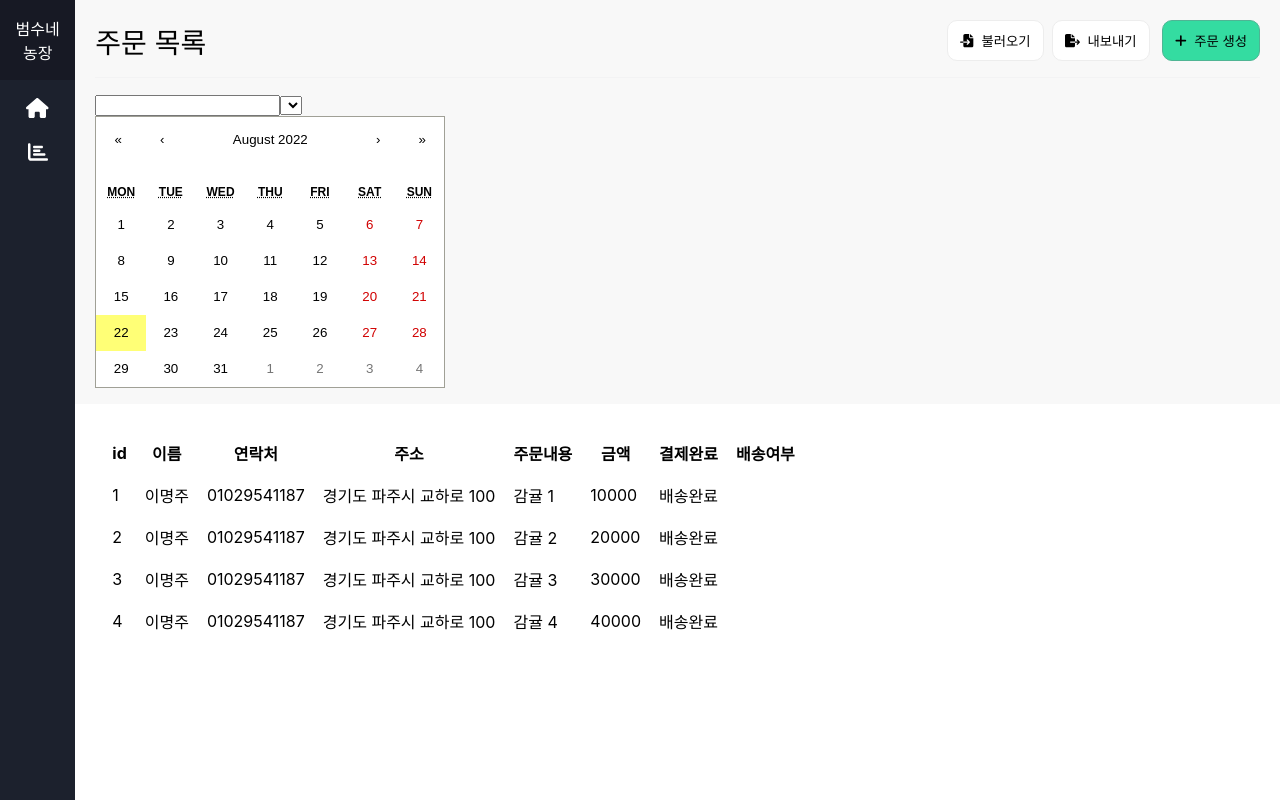
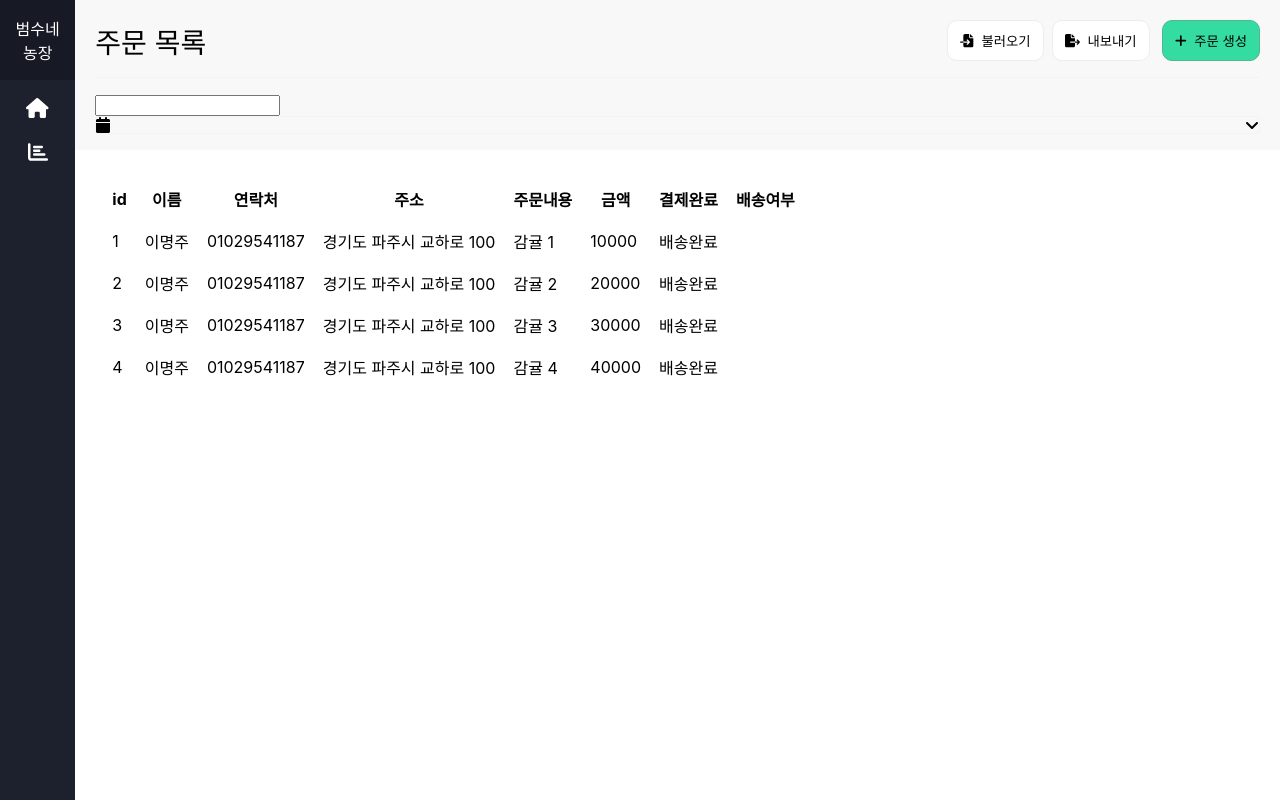
Before and after one commit to steadev/mandarin-order-management, a React (Create React App) app: page / in a window 1280 px wide. Built offline with nearby package versions, Linux system fonts and the light colour scheme.

Commit message:
feat: add selectbox component

```diff
--- a/package.json
+++ b/package.json
@@ -27,7 +27,7 @@
   "scripts": {
     "start": "react-scripts start",
     "build": "react-scripts build",
-    "test": "react-scripts test",
+    "test": "react-scripts test --watchAll",
     "eject": "react-scripts eject"
   },
   "eslintConfig": {
--- a/src/screens/OrderList/components/SearchBar.tsx
+++ b/src/screens/OrderList/components/SearchBar/SearchBar.tsx
@@ -1,6 +1,7 @@
+import { faCalendar } from '@fortawesome/free-solid-svg-icons'
 import { useState } from 'react'
-import Calendar from 'react-calendar'
 import 'react-calendar/dist/Calendar.css'
+import SelectBox from '../SelectBox/SelectBox'
 import styles from './SearchBar.module.css'
 
 const SearchBar = () => {
@@ -13,8 +14,7 @@ const SearchBar = () => {
   return (
     <div className={styles.container}>
       <input></input>
-      <select></select>
-      <Calendar onChange={onChagneDateRange} selectRange={true} />
+      <SelectBox icon={faCalendar} type='date' onChange={onChagneDateRange} />
     </div>
   )
 }
--- /dev/null
+++ b/src/screens/OrderList/components/SelectBox/SelectBox.module.css
@@ -0,0 +1,10 @@
+.container {
+  display: flex;
+  align-items: center;
+  border-radius: 4px;
+  border: 1px solid #f3f3f4;
+}
+
+.arrow {
+  margin-left: auto;
+}
--- /dev/null
+++ b/src/screens/OrderList/components/SelectBox/SelectBox.tsx
@@ -0,0 +1,37 @@
+import { IconDefinition } from '@fortawesome/fontawesome-svg-core'
+import { faAngleDown } from '@fortawesome/free-solid-svg-icons'
+import { FontAwesomeIcon } from '@fortawesome/react-fontawesome'
+import { useState } from 'react'
+import Calendar from 'react-calendar'
+import styles from './SelectBox.module.css'
+
+type SelectBoxProps<T> = {
+  icon: IconDefinition
+  type: 'date' | 'select'
+  options?: string[]
+  onChange: (value: T) => void
+}
+
+const SelectBox = ({
+  icon,
+  type,
+  options,
+  onChange,
+}: SelectBoxProps<Date[] | string>) => {
+  const [toggle, setToggle] = useState(false)
+  const onChagneDateRange = (dateRange: Date[]) => {
+    onChange(dateRange)
+  }
+
+  return (
+    <div className={styles.container} onClick={() => setToggle(!toggle)}>
+      <FontAwesomeIcon icon={icon} />
+      {toggle && type === 'date' && (
+        <Calendar onChange={onChagneDateRange} selectRange={true} />
+      )}
+      <FontAwesomeIcon icon={faAngleDown} className={styles.arrow} />
+    </div>
+  )
+}
+
+export default SelectBox
```
Also changed, not shown: src/screens/OrderList/OrderList.tsx (+4 -4 lines), src/screens/OrderList/components/Header/Header.module.css (renamed from src/screens/OrderList/components/Header.module.css), src/screens/OrderList/components/Header/Header.tsx (renamed from src/screens/OrderList/components/Header.tsx), src/screens/OrderList/components/OrderTable/OrderTable.module.css (renamed from src/screens/OrderList/components/OrderTable.module.css), src/screens/OrderList/components/OrderTable/OrderTable.tsx (renamed from src/screens/OrderList/components/OrderTable.tsx), src/screens/OrderList/components/SearchBar/SearchBar.module.css (renamed from src/screens/OrderList/components/SearchBar.module.css), src/screens/OrderList/components/SortingTab/SortingTab.module.css (added), src/screens/OrderList/components/SortingTab/SortingTab.tsx (renamed from src/screens/OrderList/components/SortingTab.tsx).
